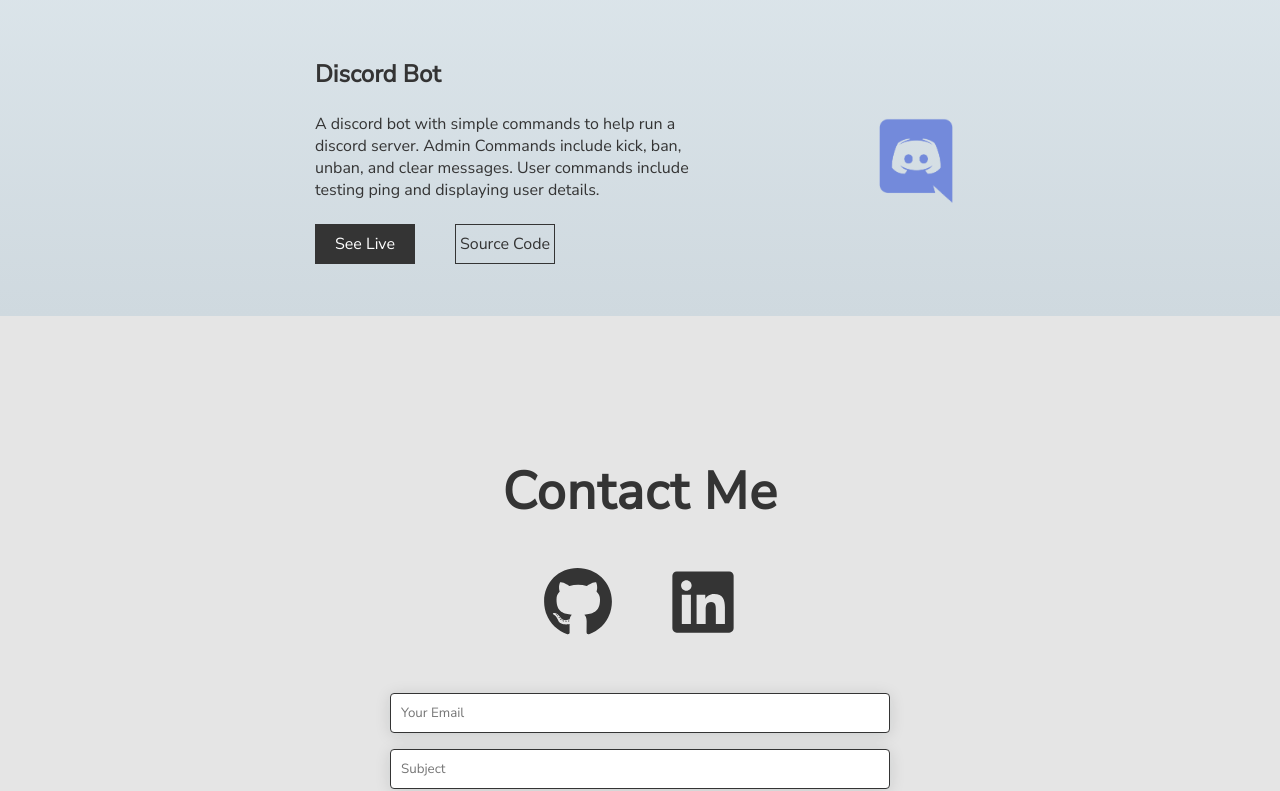
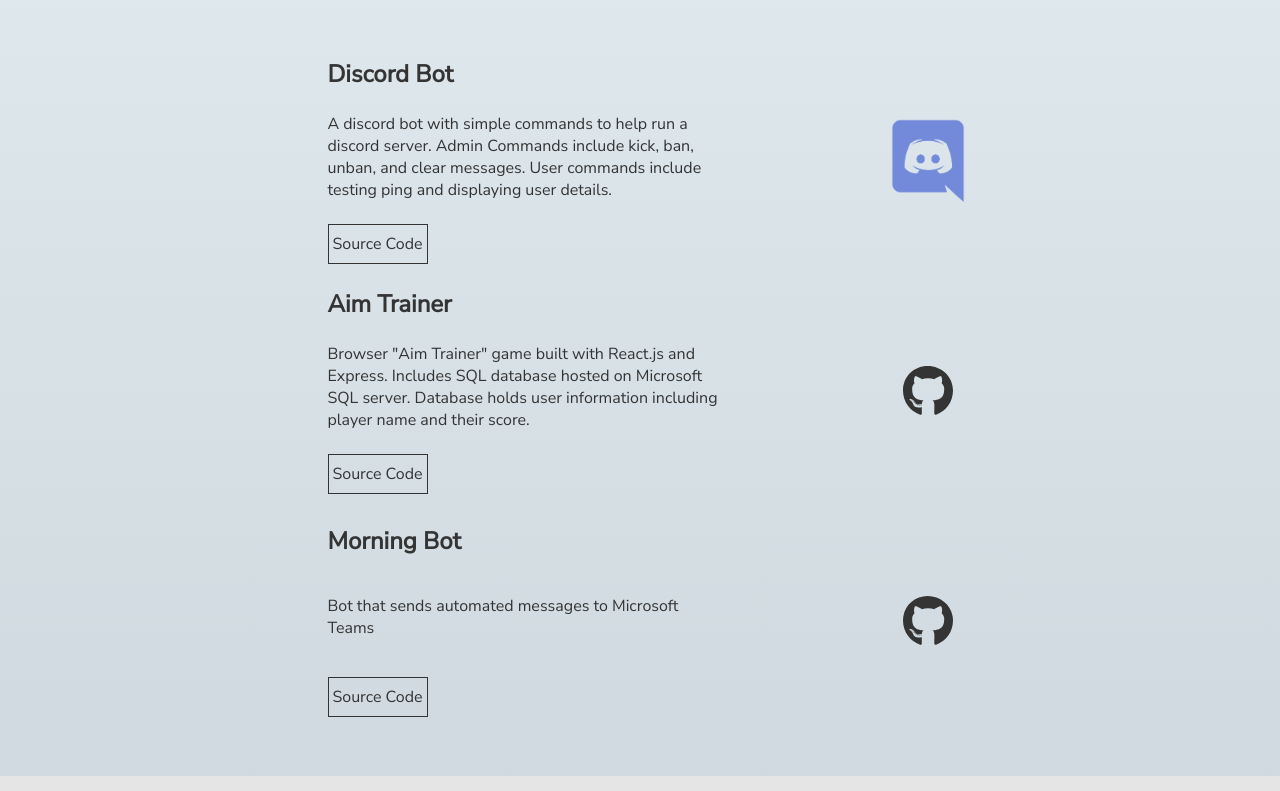
Before and after one commit to JustinHLe/personal-website, a React (Create React App) app: page / in a window 1280 px wide. Shown: the part 3704-4495 px from the top of the page. Built offline with nearby package versions, Linux system fonts and the light colour scheme.

Commit message:
update website

```diff
--- a/src/components/Experience.js
+++ b/src/components/Experience.js
@@ -61,7 +61,7 @@ export const Experience = () => {
                         <li  data-aos="fade-left"  className="exp-card">
                                     <div className="card-data">
                                     <div className="exp-img-container">
-                                            <img src={sano} alt = "applied"/>
+                                            <img src={sano} alt = "sano"/>
                                         </div>
                                         <h1 className="job-title">Frontend Developer</h1>
                                         <h3 className="job-place">SanoMind</h3>
@@ -107,7 +107,7 @@ export const Experience = () => {
                         <li data-aos="fade-left"  className="exp-card">
                                 <div className="card-data">
                                     <div className="exp-img-container">
-                                            <img src={onnn3} alt = "applied"/>
+                                            <img src={onnn3} className="onnn3" alt = "onnn3"/>
                                         </div>
                                     <h1 className="job-title">SWE Intern</h1>
                                     <h3 className="job-place">Onnn3</h3>
@@ -142,7 +142,7 @@ export const Experience = () => {
                         <li data-aos="fade-left"  className="exp-card">
                                 <div className="card-data">
                                         <div className="exp-img-container">
-                                            <img src={ucr} alt = "applied"/>
+                                            <img src={ucr} alt = "ucr"/>
                                         </div>
                                     <h1 className="job-title">Undergraduate</h1>
                                     <h3 className="job-place">University of Californa, Riverside</h3>
--- a/src/components/Projects.js
+++ b/src/components/Projects.js
@@ -1,7 +1,10 @@
-import React from 'react'
+import React, {useRef} from 'react'
 import '../styles/Projects.css'
 import discord from '../img/discord.png'
+import {FaGithub} from 'react-icons/fa'
+
 export const Projects = () => {
+    const discordRef = useRef(null)
     return(
         <div className="project-container">
             <div className="project-title-container">
@@ -17,12 +20,44 @@ export const Projects = () => {
                                 details.
                             </p>
                             <div className="project-btn-containers">
-                                <div className="live-btn">See Live</div>
-                                <div className="source-btn">Source Code</div>
+                                {/* <div className="live-btn">See Live</div> */}
+                                <div className="source-btn" onClick={()=>discordRef.current.click()}>Source Code</div>
+                                <a style={{display: "none"}} href="https://github.com/JustinHLe/discord-bot" target="_blank" rel='noreferrer noopener' ref={discordRef}></a>
                             </div>
                         </div>
                         <div className="project-img">
                             <img src={discord} alt="discord"></img>
+                        </div>
+                    </li>
+                    <li className="project">
+                        <div className="project-description-container">
+                            <h1 className="project-header">Aim Trainer</h1>
+                            <p className="project-desc">Browser "Aim Trainer" game built with React.js and Express. Includes SQL database hosted on Microsoft SQL server.
+                            Database holds user information including player name and their score.
+                            </p>
+                            <div className="project-btn-containers">
+                                {/* <div className="live-btn">See Live</div> */}
+                                <div className="source-btn" onClick={()=>discordRef.current.click()}>Source Code</div>
+                                <a style={{display: "none"}} href="https://github.com/JustinHLe/aim-trainer" target="_blank" rel='noreferrer noopener' ref={discordRef}></a>
+                            </div>
+                        </div>
+                        <div className="project-img">
+                        <FaGithub className="github"/>
+                        </div>
+                    </li>
+                    <li className="project">
+                        <div className="project-description-container">
+                            <h1 className="project-header">Morning Bot</h1>
+                            <p className="project-desc">Bot that sends automated messages to Microsoft Teams
+                            </p>
+                            <div className="project-btn-containers">
+                                {/* <div className="live-btn">See Live</div> */}
+                                <div className="source-btn" onClick={()=>discordRef.current.click()}>Source Code</div>
+                                <a style={{display: "none"}} href="https://github.com/JustinHLe/morning_bot" target="_blank" rel='noreferrer noopener' ref={discordRef}></a>
+                            </div>
+                        </div>
+                        <div className="project-img">
+                        <FaGithub className="github"/>
                         </div>
                     </li>
                 </ul>
--- a/src/styles/Experience.css
+++ b/src/styles/Experience.css
@@ -149,6 +149,10 @@
     .exp-img-container > img{
         object-fit: contain;
     }
+    .onnn3{
+        width: 150px;
+        height: 150px;
+    }
     .exp-card:hover{
         box-shadow: 0px 2px 16px rgba(0, 24, 26, 0.75);
     }
--- a/src/styles/Projects.css
+++ b/src/styles/Projects.css
@@ -84,7 +84,7 @@
     justify-content: center;
     border: 1px solid #343434;
     cursor: pointer;
-    margin-left: 40px;
+    /* margin-left: 40px; */
     position: relative;
     box-shadow: inset 0 0 0 0 #FFFFFF;
     transition: ease-out 0.3s;
@@ -117,10 +117,14 @@
 }
 .project-img{
     display: flex;
-    width: 100px;
-    height: 100px;
+    width: 50px;
+    height: 50px;
+    justify-content: center;
+    align-items: center;
 }
 .project-img > img {
+    width: 50px;
+    height: 50px;
     object-fit: contain;
 }
 
@@ -141,4 +145,8 @@
     .project-btn-containers{
         width: 400px;
     }
+    .project-img > img {
+        width: 100px;
+        height: 100px;
+    }
 }
```
Also changed, not shown: 2 other files (tests, documents, lock files or other folders).
